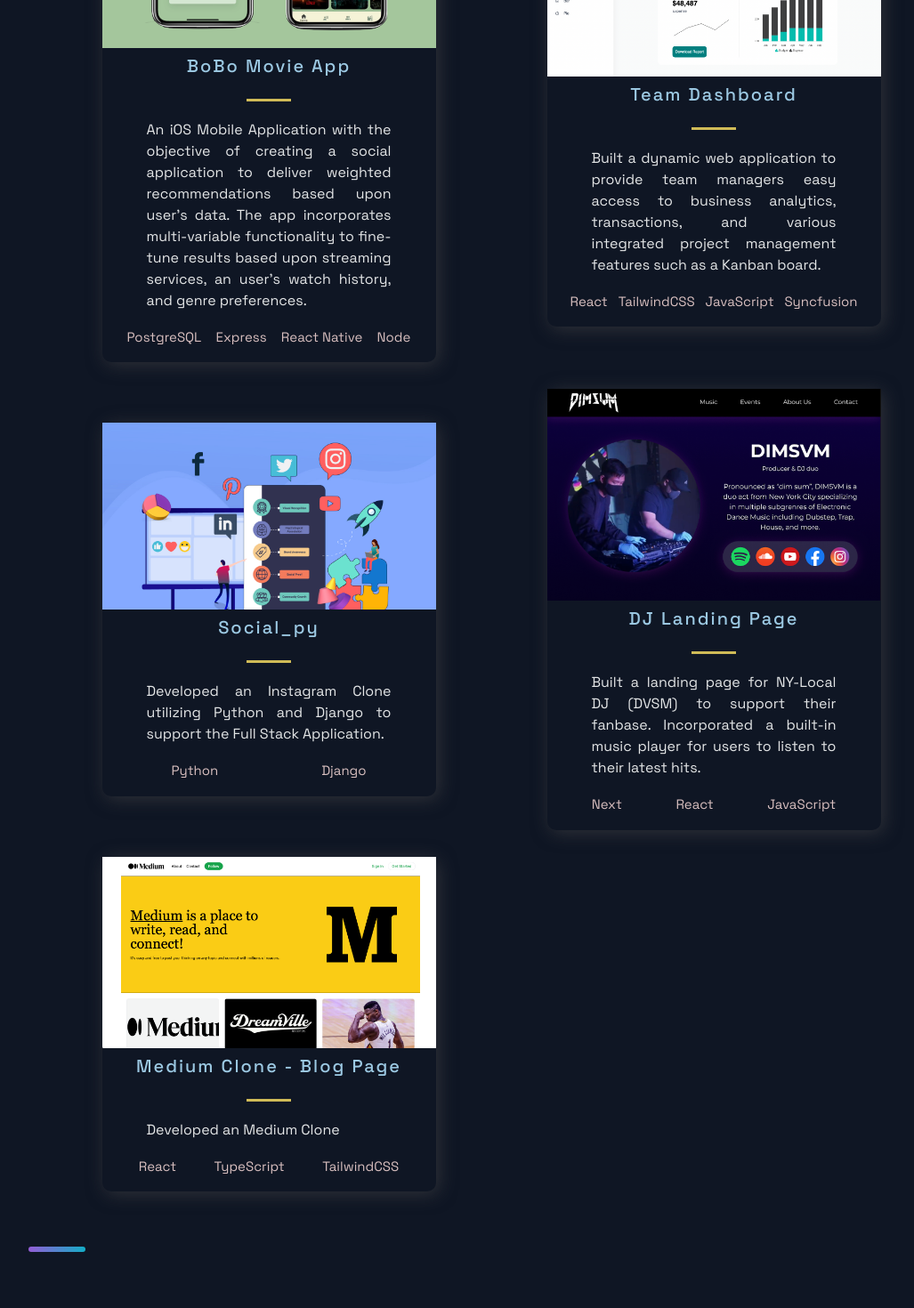
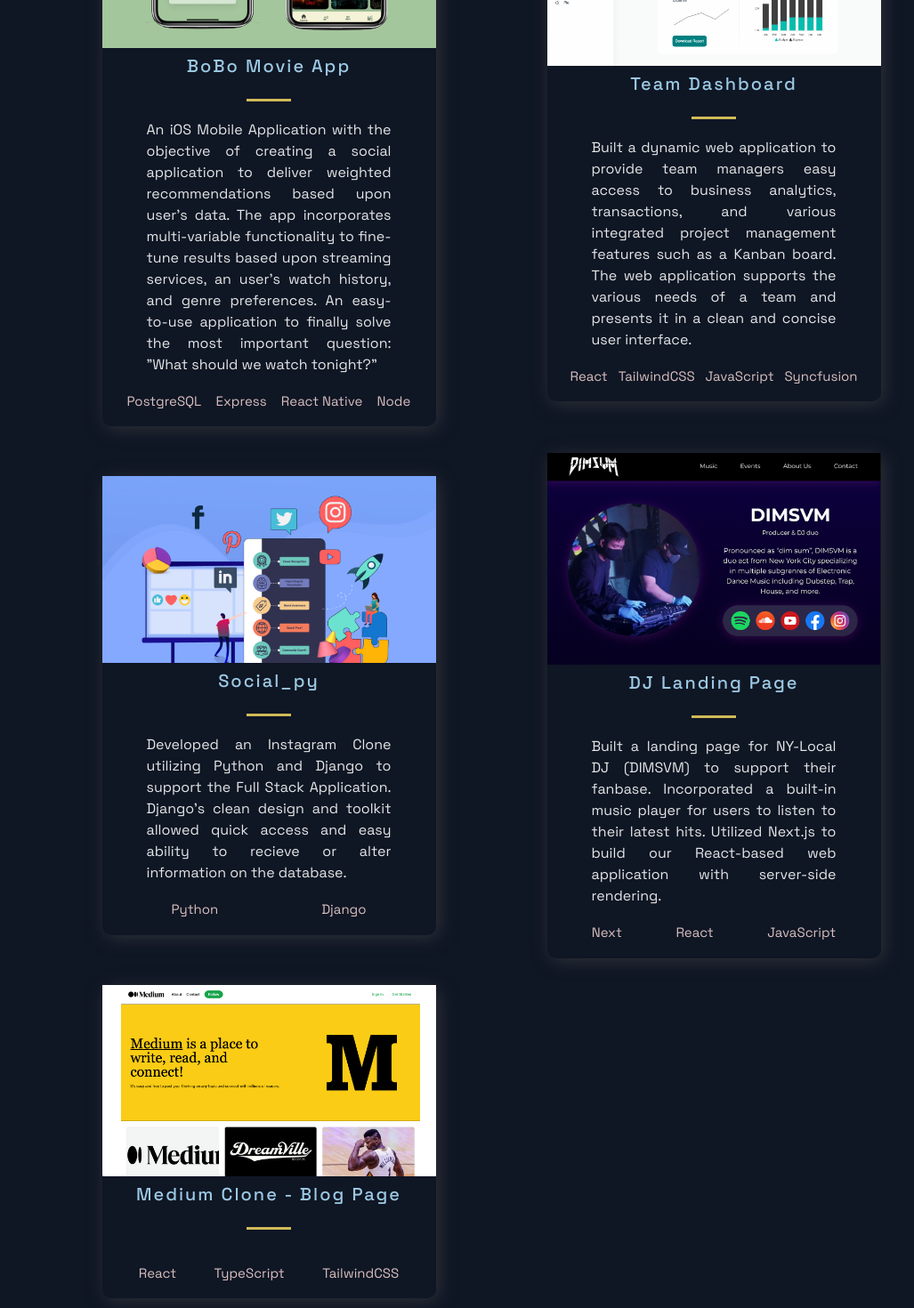
Before and after one commit to dvebino/portfolioV2, a Next.js app: page / in a window 1280 px wide. Shown: the part 1060-2530 px from the top of the page at 89% size, without its empty margins (88-1115 px from the left). Built offline with nearby package versions, Linux system fonts and the light colour scheme.

Commit message:
adding submit functionality to contact form

```diff
--- a/src/constants/constants.js
+++ b/src/constants/constants.js
@@ -3,7 +3,7 @@ export const projects = [
     title: 'BoBo Movie App',
     description: `An iOS Mobile Application with the objective of creating a social application to deliver weighted
     recommendations based upon user’s data. The app incorporates multi-variable functionality to fine-tune results
-    based upon streaming services, an user's watch history, and genre preferences.`,
+    based upon streaming services, an user's watch history, and genre preferences. An easy-to-use application to finally solve the most important question: "What should we watch tonight?"`,
       image: '/images/Bobo.png',
       tags: ['PostgreSQL','Express','React Native','Node'],
     source: 'https://google.com',
@@ -12,7 +12,7 @@ export const projects = [
   },
   {
     title: 'Team Dashboard',
-    description: `Built a dynamic web application to provide team managers easy access to business analytics, transactions, and various integrated project management features such as a Kanban board.`,
+    description: `Built a dynamic web application to provide team managers easy access to business analytics, transactions, and various integrated project management features such as a Kanban board. The web application supports the various needs of a team and presents it in a clean and concise user interface.`,
       image: '/images/team-dash.png',
       tags: ['React', 'TailwindCSS', 'JavaScript', 'Syncfusion'],
     source: 'https://google.com',
@@ -21,7 +21,7 @@ export const projects = [
   },
   {
     title: 'Social_py',
-    description:"Developed an Instagram Clone utilizing Python and Django to support the Full Stack Application.",
+    description:"Developed an Instagram Clone utilizing Python and Django to support the Full Stack Application. Django's clean design and toolkit allowed quick access and easy ability to recieve or alter information on the database.",
     image: '/images/social-py.jpg',
     tags: ['Python','Django'],
     source: 'https://google.com',
@@ -30,7 +30,7 @@ export const projects = [
   },
   {
     title: 'DJ Landing Page',
-    description: "Built a landing page for NY-Local DJ (DVSM) to support their fanbase. Incorporated a built-in music player for users to listen to their latest hits.",
+    description: "Built a landing page for NY-Local DJ (DIMSVM) to support their fanbase. Incorporated a built-in music player for users to listen to their latest hits. Utilized Next.js to build our React-based web application with server-side rendering.",
     image: '/images/dj.png',
     tags: ['Next', 'React', 'JavaScript'],
     source: 'https://google.com',
@@ -39,7 +39,7 @@ export const projects = [
   },
   {
     title: 'Medium Clone - Blog Page',
-    description: "Developed an Medium Clone",
+    description: "",
       image: '/images/mediumClone.png',
       tags: ['React', 'TypeScript', 'TailwindCSS'],
     source: 'https://google.com',
```
